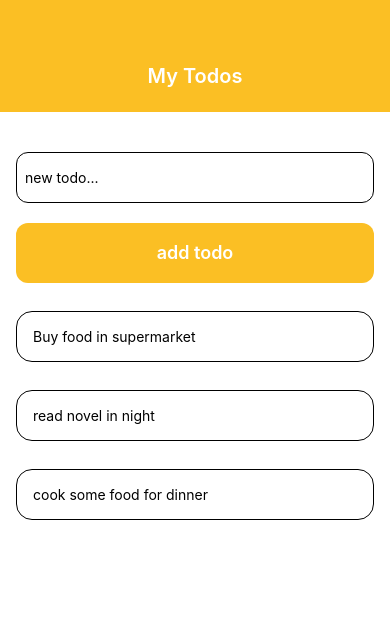
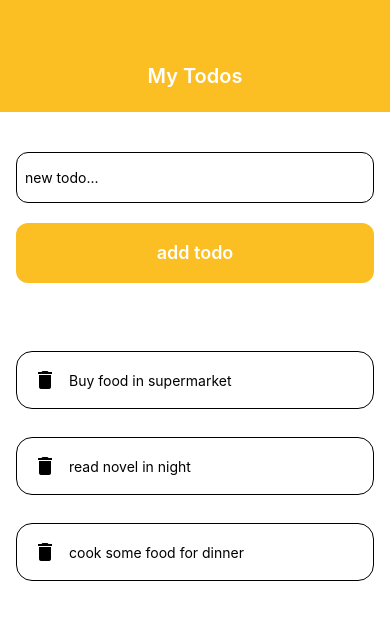
Before and after one commit to alirafli/react-native-tutorial, a React Native app: screen / in a window 390 px wide. Shown: the top 620 px of the page. Built offline with nearby package versions, Linux system fonts and the light colour scheme.

Commit message:
add: delete icon

```diff
--- a/App.js
+++ b/App.js
@@ -1,5 +1,11 @@
 import React, { useState } from "react";
-import { View, FlatList } from "react-native";
+import {
+  View,
+  FlatList,
+  Alert,
+  TouchableWithoutFeedback,
+  Keyboard,
+} from "react-native";
 import Header from "./components/header";
 import TodoItem from "./components/todoItem";
 import AddTodo from "./components/addTodo";
@@ -18,16 +24,23 @@ export default function App() {
   };
 
   const submitHandler = (text) => {
+    if (text.length > 3) {
       setTodos((prev) => {
         return [{ text: text, key: Math.random().toString() }, ...prev];
       });
+    } else {
+      Alert.alert("OOPS!", "todos must be 3 chars long", [
+        { text: "understood", onPress: () => console.log("alert closed!") },
+      ]);
+    }
   };
   return (
-    <View className="">
+    <TouchableWithoutFeedback onPress={() => Keyboard.dismiss()}>
+      <View className="flex-1">
         <Header />
-      <View className="mt-10 mx-4">
+        <View className="mt-10 mx-4 flex-1">
           <AddTodo submitHandler={submitHandler} />
-        <View>
+          <View className="flex-1 py-10">
             <FlatList
               data={todos}
               renderItem={({ item }) => (
@@ -37,5 +50,6 @@ export default function App() {
           </View>
         </View>
       </View>
+    </TouchableWithoutFeedback>
   );
 }
--- a/components/todoItem.js
+++ b/components/todoItem.js
@@ -1,11 +1,14 @@
 import React from "react";
-import { Text, TouchableOpacity } from "react-native";
+import { Text, TouchableOpacity, View } from "react-native";
+import { MaterialIcons } from "@expo/vector-icons";
 
-
-export default function TodoItem({item, pressHandler}) {
+export default function TodoItem({ item, pressHandler }) {
   return (
-    <TouchableOpacity onPress={() => pressHandler(item.key)}>
-      <Text className="p-4 mt-7 rounded-2xl border ">{item.text}</Text>
-    </TouchableOpacity>
-  )
+    <View className="p-4 mt-7 rounded-2xl border flex flex-row items-center">
+      <TouchableOpacity onPress={() => pressHandler(item.key)}>
+        <MaterialIcons name="delete" size={24} color="black" />
+      </TouchableOpacity>
+      <Text className="ml-3">{item.text}</Text>
+    </View>
+  );
 }
```
Lines whose indentation alone changed are shown as unchanged.
